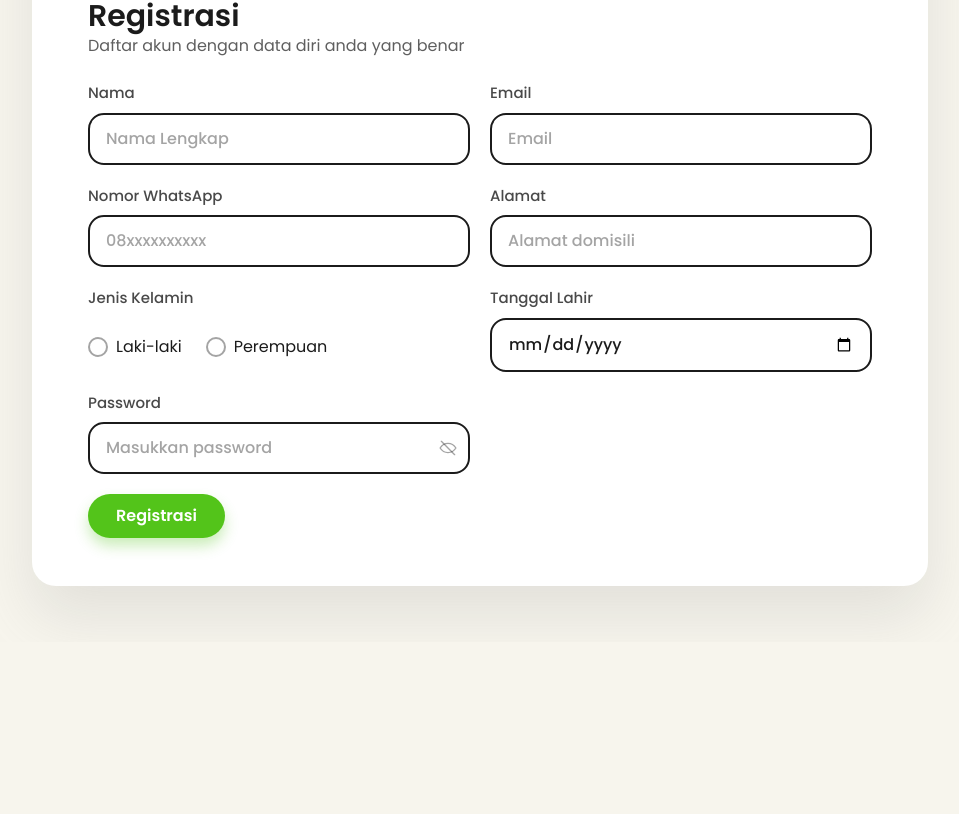
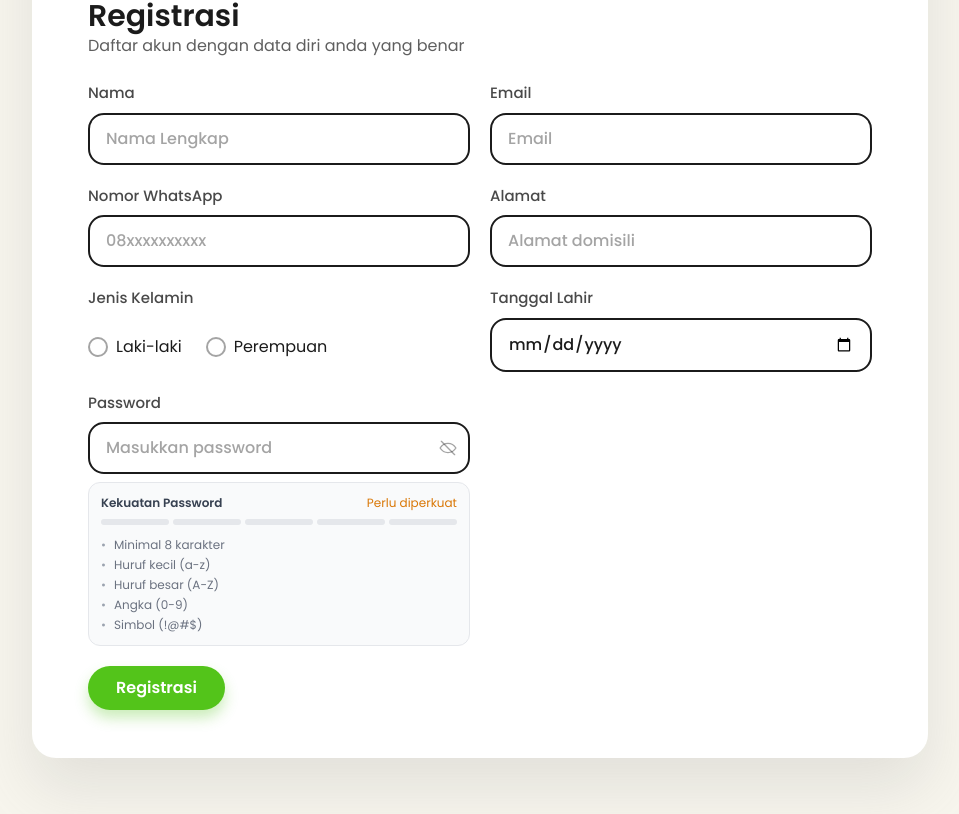
Before and after one commit to FadhilHere/SistemInformasiKlinikKecantikan, a React (Vite) app: page /register in a window 1280 px wide. Shown: the part 387-1201 px from the top of the page, without its empty margins (160-1119 px from the left). Before the commit the page ends 1029 px from the top, so only its background shows below. Built offline with nearby package versions, Linux system fonts and the light colour scheme; no server answers.

Commit message:
password strenght

```diff
--- a/src/App.jsx
+++ b/src/App.jsx
@@ -41,13 +41,29 @@ const App = () => {
   const [userRole, setUserRole] = useState(null)
   const [isAuthLoading, setIsAuthLoading] = useState(true)
 
+  const resolveUser = (payload) => {
+    if (!payload) return null
+    return payload?.data?.user || payload?.user || payload?.data || payload
+  }
+
+  const resolveRole = (user) => {
+    const role =
+      user?.role ||
+      user?.jenisUser ||
+      user?.tipe ||
+      user?.data?.role ||
+      user?.user?.role ||
+      null
+    return role ? String(role).toLowerCase() : null
+  }
+
   const fetchMe = async () => {
     try {
       const me = await apiFetch('/api/me')
-      const user = me?.data || me?.user || me
+      const user = resolveUser(me)
       if (user) {
         setIsLoggedIn(true)
-        setUserRole(user.role || user.jenisUser || user.tipe || null)
+        setUserRole(resolveRole(user))
       } else {
         setIsLoggedIn(false)
         setUserRole(null)
@@ -73,7 +89,7 @@ const App = () => {
   const handleLoginSuccess = async (user) => {
     if (user) {
       setIsLoggedIn(true)
-      setUserRole(user.role || user.jenisUser || user.tipe || null)
+      setUserRole(resolveRole(user))
       return
     }
     await fetchMe()
--- a/src/components/molecules/NavActions.jsx
+++ b/src/components/molecules/NavActions.jsx
@@ -8,19 +8,30 @@ const NavActions = ({ isLoggedIn, userRole }) => {
   const navigate = useNavigate()
   const [resolvedRole, setResolvedRole] = useState(userRole || null)
 
+  const resolveRole = (user) => {
+    const role =
+      user?.role ||
+      user?.jenisUser ||
+      user?.tipe ||
+      user?.data?.role ||
+      user?.user?.role ||
+      null
+    return role ? String(role).toLowerCase() : null
+  }
+
   useEffect(() => {
     let isMounted = true
 
     const fetchRole = async () => {
       if (!isLoggedIn || userRole) {
-        setResolvedRole(userRole || null)
+        setResolvedRole(userRole ? String(userRole).toLowerCase() : null)
         return
       }
       try {
         const me = await apiFetch('/api/me')
-        const user = me?.data || me?.user || me
+        const user = me?.data?.user || me?.user || me?.data || me
         if (isMounted) {
-          setResolvedRole(user?.role || user?.jenisUser || user?.tipe || null)
+          setResolvedRole(resolveRole(user))
         }
       } catch (error) {
         if (isMounted) setResolvedRole(null)
--- a/src/fragments/RegistrationForm.jsx
+++ b/src/fragments/RegistrationForm.jsx
@@ -1,7 +1,9 @@
 import { useState } from 'react'
+import { useNavigate } from 'react-router-dom'
 import InputField from '../components/atoms/InputField'
 import Button from '../components/atoms/Button'
 import LogoIcon from '../components/atoms/LogoIcon'
+import AlertModal from './AlertModal'
 import { apiFetch } from '../lib/api'
 
 const FIELD_CONFIG = [
@@ -42,9 +44,47 @@ const INITIAL_FORM = {
 }
 
 const RegistrationForm = () => {
+  const navigate = useNavigate()
   const [formValues, setFormValues] = useState(INITIAL_FORM)
   const [statusMessage, setStatusMessage] = useState('')
   const [isSubmitting, setIsSubmitting] = useState(false)
+  const [successModalOpen, setSuccessModalOpen] = useState(false)
+
+  const passwordRules = [
+    {
+      id: 'length',
+      label: 'Minimal 8 karakter',
+      test: (value) => value.length >= 8
+    },
+    {
+      id: 'lowercase',
+      label: 'Huruf kecil (a-z)',
+      test: (value) => /[a-z]/.test(value)
+    },
+    {
+      id: 'uppercase',
+      label: 'Huruf besar (A-Z)',
+      test: (value) => /[A-Z]/.test(value)
+    },
+    {
+      id: 'number',
+      label: 'Angka (0-9)',
+      test: (value) => /\d/.test(value)
+    },
+    {
+      id: 'symbol',
+      label: 'Simbol (!@#$)',
+      test: (value) => /[^A-Za-z0-9]/.test(value)
+    }
+  ]
+
+  const passwordValue = formValues.password || ''
+  const passwordChecks = passwordRules.map((rule) => ({
+    ...rule,
+    passed: rule.test(passwordValue)
+  }))
+  const passwordScore = passwordChecks.filter((rule) => rule.passed).length
+  const isPasswordStrong = passwordScore >= 4
 
   const handleChange = (event) => {
     const { name, value } = event.target
@@ -57,6 +97,10 @@ const RegistrationForm = () => {
     //   setStatusMessage('Password dan konfirmasi password harus sama.')
     //   return
     // }
+    if (!isPasswordStrong) {
+      setStatusMessage('Password belum cukup kuat. Lengkapi semua syarat.')
+      return
+    }
 
     try {
       setIsSubmitting(true)
@@ -77,7 +121,7 @@ const RegistrationForm = () => {
         })
       })
 
-      setStatusMessage('Registrasi berhasil. Silakan login.')
+      setSuccessModalOpen(true)
       setFormValues(INITIAL_FORM)
     } catch (error) {
       const message =
@@ -133,8 +177,8 @@ const RegistrationForm = () => {
               </div>
             </div>
           ) : (
+            <div key={field.name} className="flex flex-col gap-2">
               <InputField
-              key={field.name}
                 label={field.label}
                 placeholder={field.placeholder}
                 type={field.type}
@@ -143,6 +187,39 @@ const RegistrationForm = () => {
                 onChange={handleChange}
                 allowToggle={field.allowToggle}
               />
+              {field.name === 'password' && (
+                <div className="rounded-xl border border-gray-200 bg-gray-50 p-3 text-xs text-gray-600">
+                  <div className="mb-2 flex items-center justify-between">
+                    <span className="font-semibold text-gray-700">Kekuatan Password</span>
+                    <span className={isPasswordStrong ? 'text-green-600' : 'text-amber-600'}>
+                      {isPasswordStrong ? 'Kuat' : 'Perlu diperkuat'}
+                    </span>
+                  </div>
+                  <div className="mb-3 grid grid-cols-5 gap-1">
+                    {passwordRules.map((rule, index) => (
+                      <div
+                        key={rule.id}
+                        className={`h-1.5 rounded-full ${
+                          index < passwordScore ? 'bg-green-500' : 'bg-gray-200'
+                        }`}
+                      />
+                    ))}
+                  </div>
+                  <div className="grid gap-1">
+                    {passwordChecks.map((rule) => (
+                      <div key={rule.id} className="flex items-center gap-2">
+                        <span className={rule.passed ? 'text-green-600' : 'text-gray-400'}>
+                          {rule.passed ? '✓' : '•'}
+                        </span>
+                        <span className={rule.passed ? 'text-green-700' : 'text-gray-500'}>
+                          {rule.label}
+                        </span>
+                      </div>
+                    ))}
+                  </div>
+                </div>
+              )}
+            </div>
           )
         ))}
 
@@ -153,11 +230,27 @@ const RegistrationForm = () => {
         )}
 
         <div className="col-span-full">
-          <Button type="submit" className="w-full md:w-fit" disabled={isSubmitting}>
+          <Button
+            type="submit"
+            className="w-full md:w-fit"
+            disabled={isSubmitting || !isPasswordStrong}
+          >
             {isSubmitting ? 'Memproses...' : 'Registrasi'}
           </Button>
         </div>
       </form>
+
+      <AlertModal
+        isOpen={successModalOpen}
+        title="Registrasi berhasil"
+        message="Akun kamu sudah dibuat. Silakan login untuk melanjutkan."
+        variant="success"
+        confirmLabel="Ke Login"
+        onClose={() => {
+          setSuccessModalOpen(false)
+          navigate('/login')
+        }}
+      />
     </section>
   )
 }
--- a/src/pages/LoginPage.jsx
+++ b/src/pages/LoginPage.jsx
@@ -39,17 +39,18 @@ const LoginPage = ({ onLoginSuccess }) => {
         })
       })
 
-      // 1. Try to get user from login response
-      let user = data?.user || data?.data?.user
-
-      // 2. If user/role missing, fetch profile
-      if (!user || !user.role) {
+      // Always fetch profile after login so role is accurate
+      let user = null
       try {
         const meRes = await apiFetch('/api/me')
-            user = meRes.data || meRes.user || meRes
+        user = meRes?.data?.user || meRes?.user || meRes?.data || meRes
       } catch (e) {
         console.error('Failed to fetch user profile:', e)
       }
+
+      if (!user) {
+        setStatusMessage('Login gagal. Silakan coba lagi.')
+        return
       }
 
       setStatusMessage('Login berhasil.')
```
Lines whose indentation alone changed are shown as unchanged.
